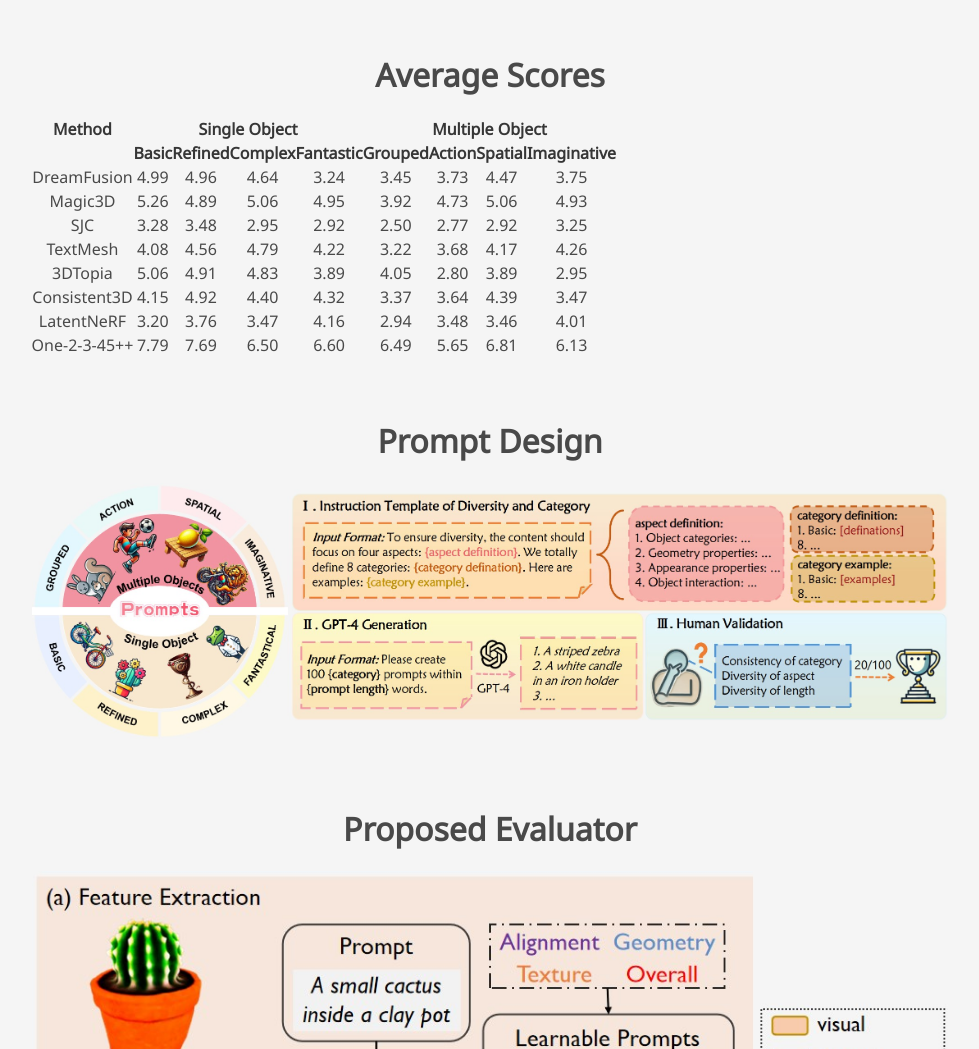
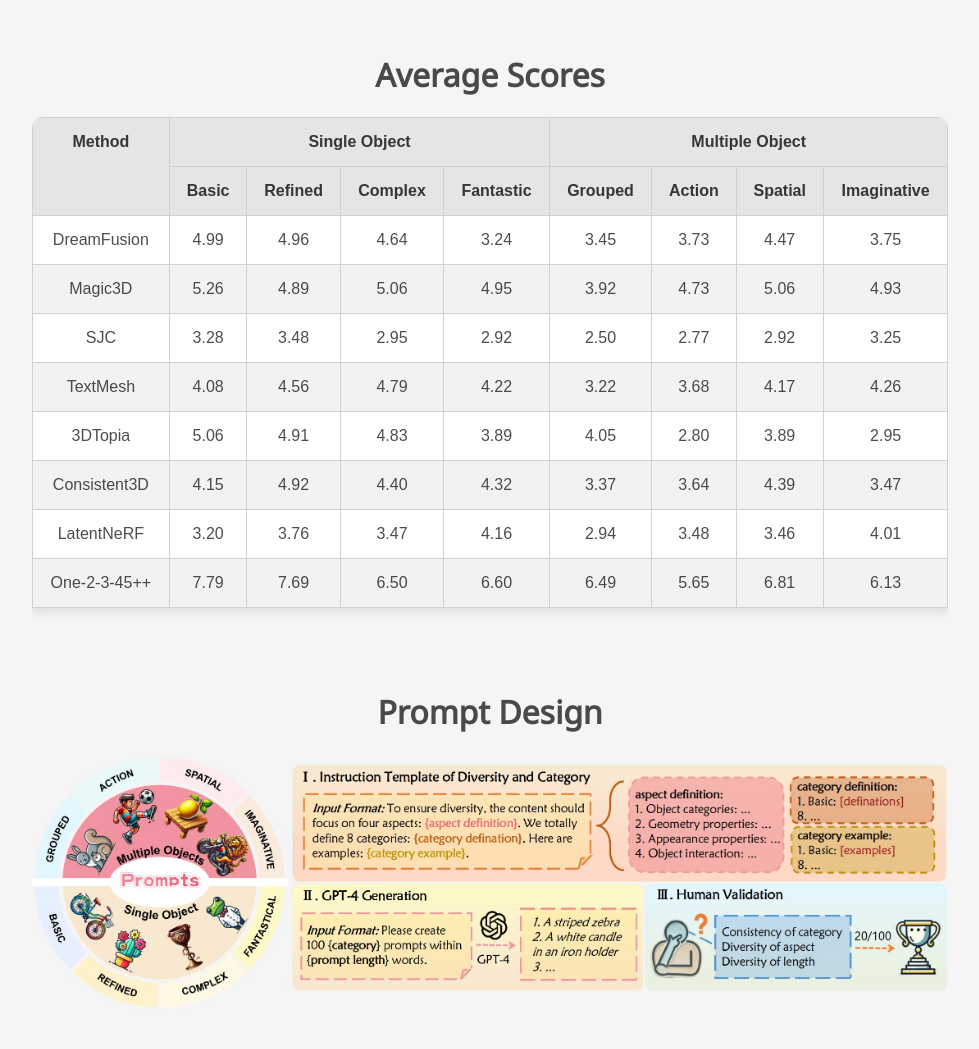
Before and after one commit to mate-3d/mate-3d.github.io, a plain HTML site: page index.html in a window 1280 px wide. Shown: the part 1123-2172 px from the top of the page, without its empty margins (150-1129 px from the left). Drawn offline with nearby package versions, Linux system fonts and the light colour scheme; some packages are replaced by stand-ins of ours; some icons are missing; a web font is replaced by a local one.

Commit message:
Update index.css

```diff
--- a/static/css/index.css
+++ b/static/css/index.css
@@ -91,6 +91,18 @@ body {
 
     overflow: hidden;
     border-radius: 10px !important;
+}
+
+.publication-video img.cover {
+  width: 100%;
+  height: 100%;
+  object-fit: cover;  /* 图片会填充整个容器，同时保持比例 */
+}
+
+.publication-video img.contain {
+  width: 58%;
+  height: 100%;
+  object-fit: contain; /* 图片完整显示，可能会有空白区域 */
 }
 
 
@@ -336,3 +348,60 @@ a:hover:after{
 .header a{
   color:white;
 }
+
+
+
+
+
+
+table {
+  width: 100%;
+  border-collapse: collapse;
+  background-color: #ffffff;
+  box-shadow: 0 4px 8px rgba(0, 0, 0, 0.1);
+  margin-bottom: 20px;
+}
+
+th, td {
+  padding: 12px 15px;
+  text-align: center;
+  border: 1px solid #d1d1d1;
+  font-size: 16px;
+}
+
+th {
+  background-color: #e5e5e5;
+  color: white;
+}
+
+tr:nth-child(even) {
+  background-color: #f2f2f2;
+}
+
+tr:hover {
+  background-color: #e1f5e1;
+}
+
+thead {
+  position: sticky;
+  top: 0;
+  z-index: 1;
+}
+
+/* 字体样式 */
+caption {
+  font-size: 18px;
+  margin-bottom: 10px;
+}
+
+/* 第一个表格（默认字体） */
+.table-one th, .table-one td {
+  font-family: Arial, sans-serif;
+  font-size: 16px;
+}
+
+/* 第二个表格（不同的字体） */
+.table-two th, .table-two td {
+  font-family: Arial, sans-serif;
+  font-size: 13px;
+}
```
